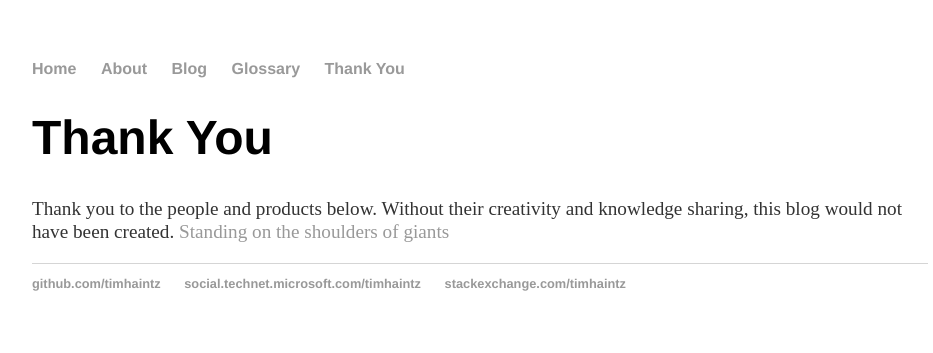
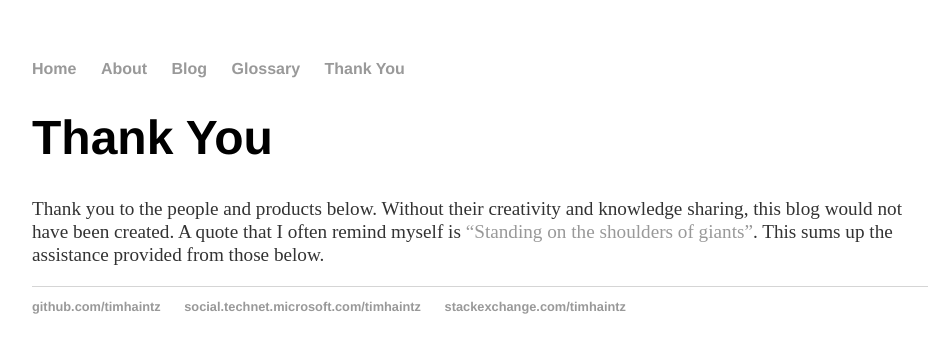
Before and after one commit to timhaintz/timhaintz.github.io, a Jekyll site: the page built from thankyou/index.md, in a window 1280 px wide. Shown: the top 353 px of the page, without its empty margins (160-1093 px from the left). Built offline with Jekyll 4.4.1, drawn with Linux system fonts in a browser that asks for light colours.

Commit message:
Update index.md

```diff
--- a/thankyou/index.md
+++ b/thankyou/index.md
@@ -4,5 +4,4 @@
 ---
 # Thank You
 
-Thank you to the people and products below. Without their creativity and knowledge sharing, this blog would not have been created.
-[Standing on the shoulders of giants](https://en.wikipedia.org/wiki/Standing_on_the_shoulders_of_giants)
+Thank you to the people and products below. Without their creativity and knowledge sharing, this blog would not have been created. A quote that I often remind myself is ["Standing on the shoulders of giants"](https://en.wikipedia.org/wiki/Standing_on_the_shoulders_of_giants). This sums up the assistance provided from those below.
```
